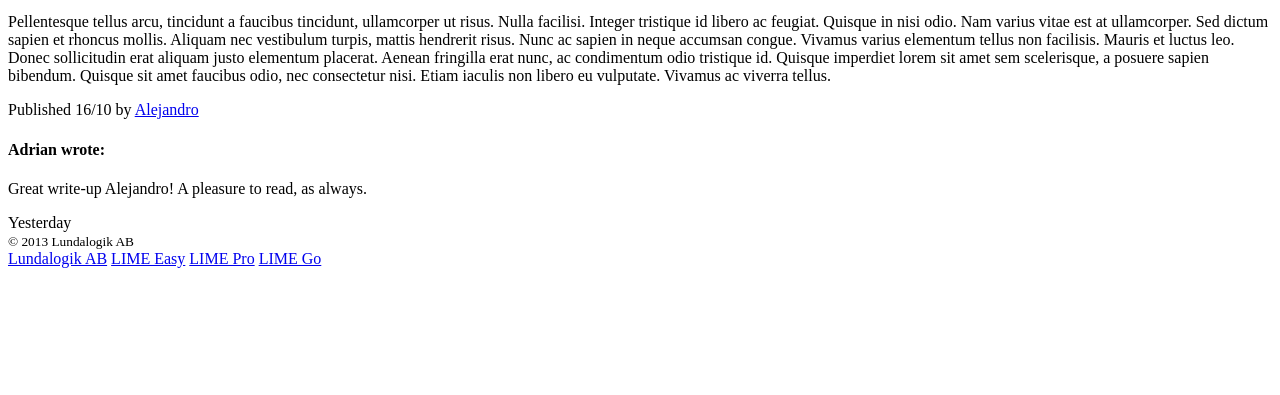
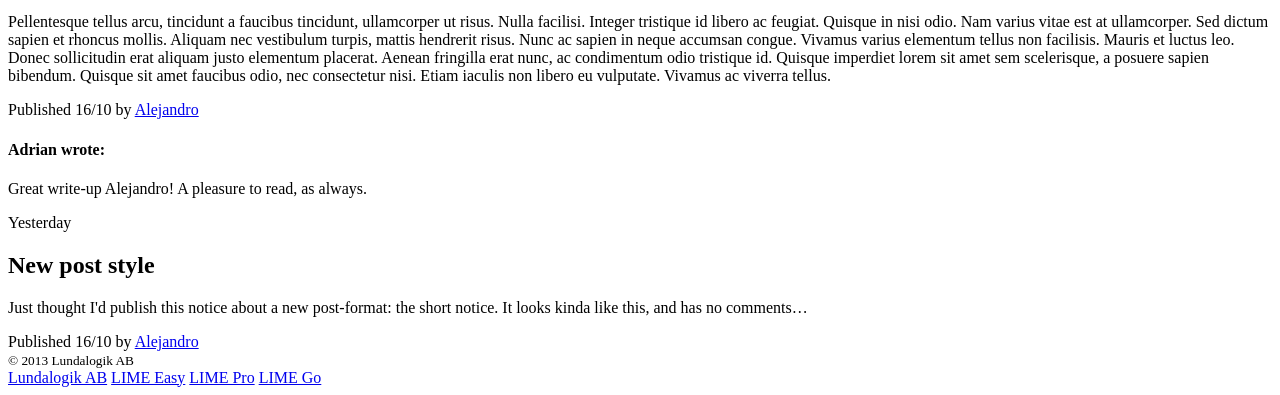
Before and after one commit to Lundalogik/html5, a plain HTML site: page workshop/knock-me-out.html in a window 1280 px wide. Shown: the part 918-1313 px from the top of the page. Before the commit the page ends 1194 px from the top, so only its background shows below. Drawn offline with Linux system fonts and the light colour scheme.

Commit message:
Adds post.

```diff
--- a/workshop/knock-me-out.html
+++ b/workshop/knock-me-out.html
@@ -57,6 +57,11 @@
 		 </article>
 
 		 <article class="post notice">
+		 	<h1>New post style</h1>
+		 	<p>Just thought I'd publish this notice about a new post-format: the short notice. It looks kinda like this, and has no comments…</p>
+ 			<footer>
+ 				Published <time datetime="2013-10-16 09:44">16/10</time> by <a href="#">Alejandro</a>
+ 			</footer>
 		 </article>
 
 		 <article class="post image">
```
